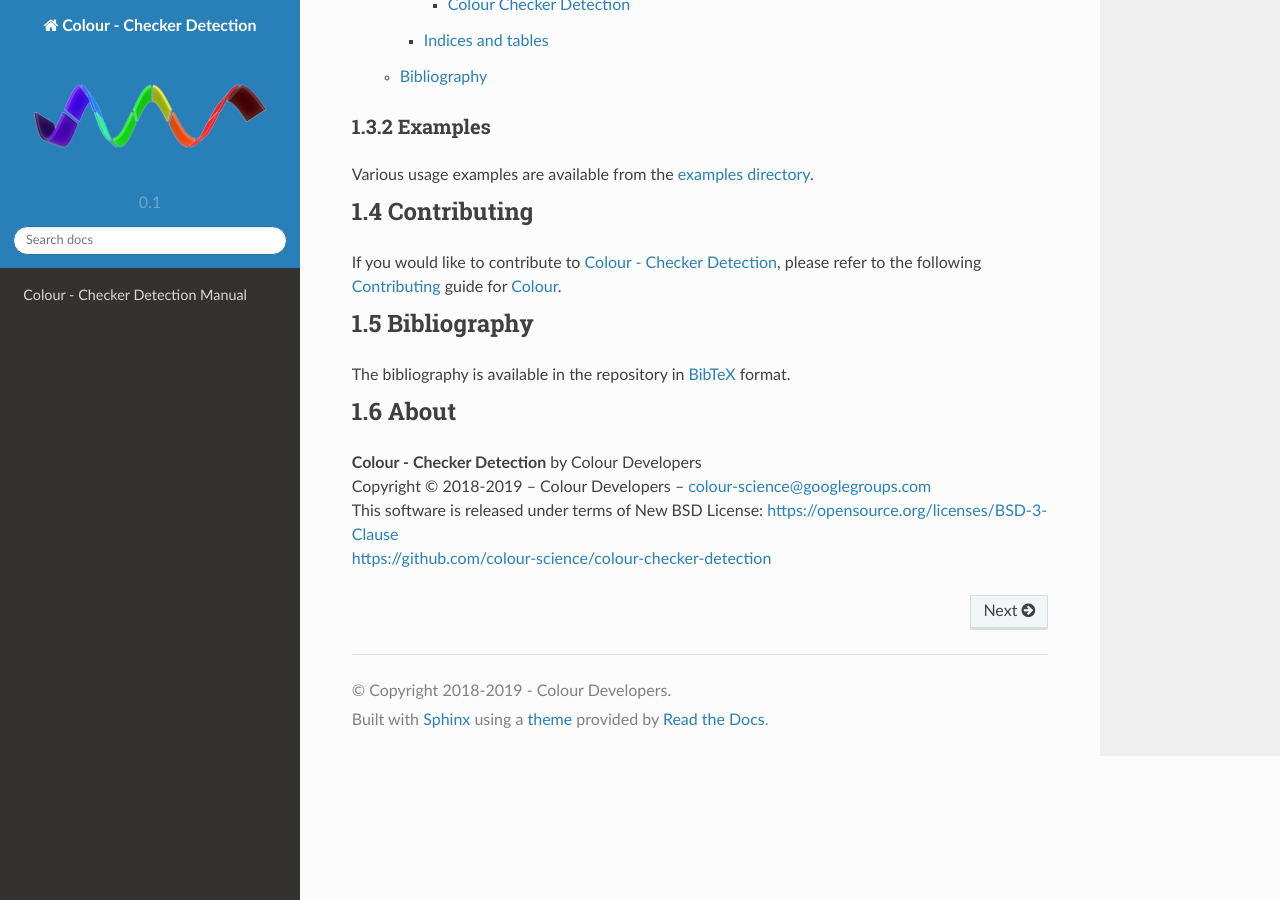
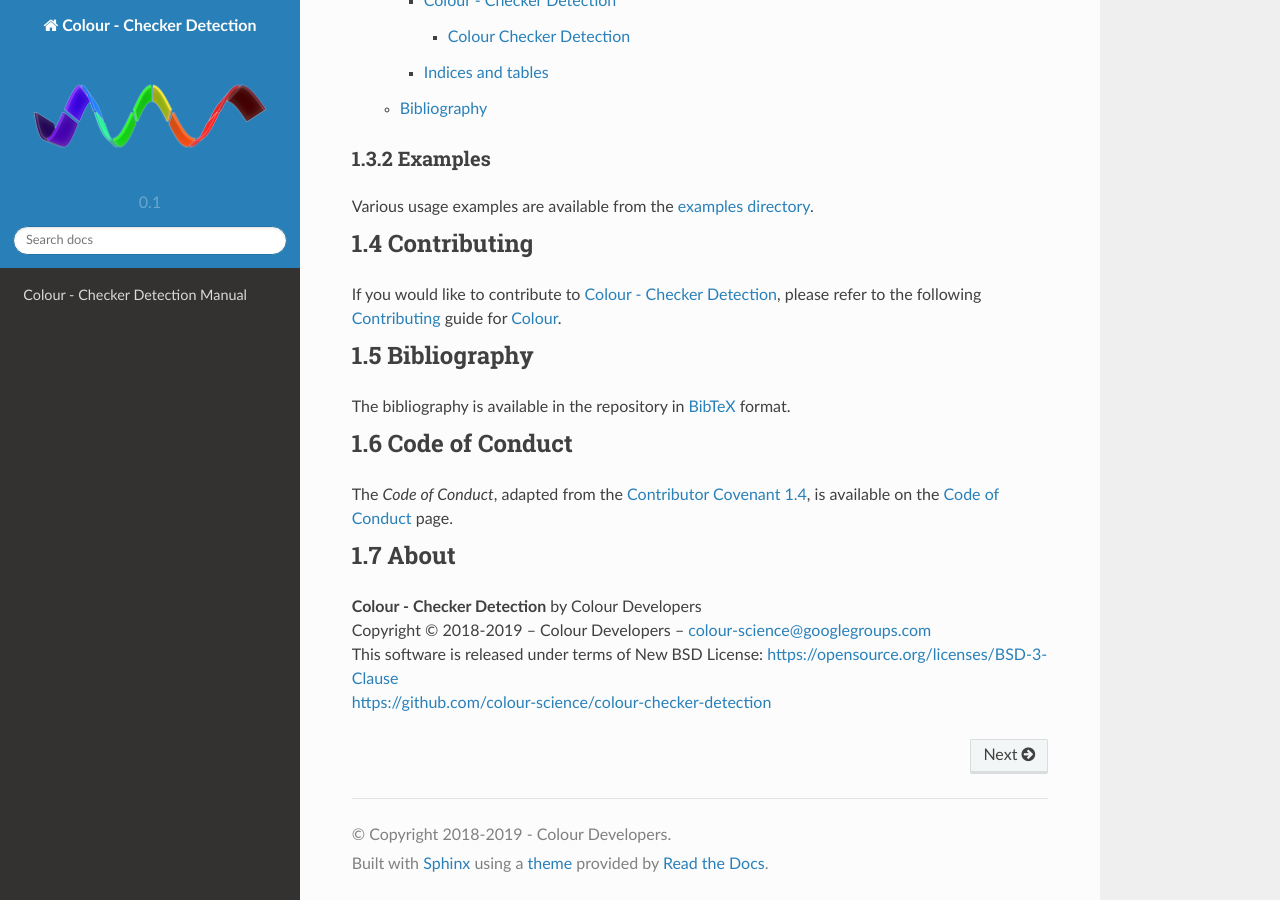
Before and after one commit to Laboratorio-de-Arqueologia-Digital-UC/colorchecker, a Sphinx documentation site: the page built from docs/index.rst, in a window 1280 px wide and 900 px high, scrolled down 2136 px. Built offline with Sphinx 7.4.7 and the Read the Docs theme 2.0.0, drawn with Linux system fonts in a browser that asks for light colours; the version number could not be read and is left out.

Commit message:
Add "Code of Conduct" section to "README.rst" file.

```diff
--- a/README.rst
+++ b/README.rst
@@ -112,6 +112,12 @@
 `BibTeX <https://github.com/colour-science/colour-checker-detection/blob/develop/BIBLIOGRAPHY.bib>`_
 format.
 
+Code of Conduct
+---------------
+
+The *Code of Conduct*, adapted from the `Contributor Covenant 1.4 <https://www.contributor-covenant.org/version/1/4/code-of-conduct.html>`_,
+is available on the `Code of Conduct <https://www.colour-science.org/code-of-conduct/>`_ page.
+
 About
 -----
 
--- a/docs/index.rst
+++ b/docs/index.rst
@@ -98,6 +98,12 @@
 `BibTeX <https://github.com/colour-science/colour-checker-detection/blob/develop/BIBLIOGRAPHY.bib>`_
 format.
 
+Code of Conduct
+---------------
+
+The *Code of Conduct*, adapted from the `Contributor Covenant 1.4 <https://www.contributor-covenant.org/version/1/4/code-of-conduct.html>`_,
+is available on the `Code of Conduct <https://www.colour-science.org/code-of-conduct/>`_ page.
+
 About
 -----
 
```
